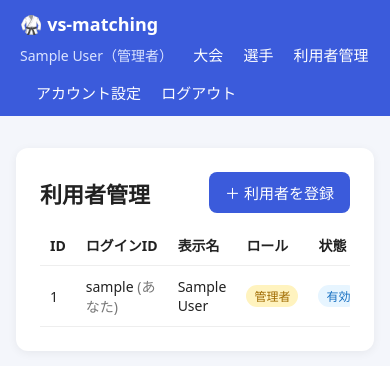
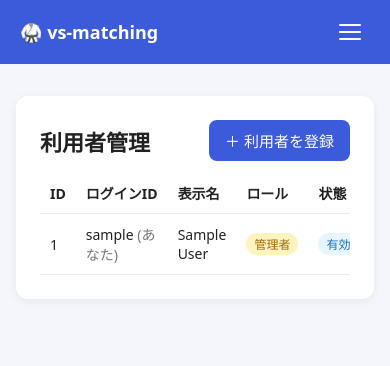
Before and after one commit to system-asayama/vs-matching, a Flask app: page /admin/users in a window 390 px wide. Shown: the top 366 px of the page. Run offline with Flask 3, Linux system fonts and the light colour scheme; the visitor is signed in with stand-in values (Sample User, id 1); tables that the repository leaves empty hold one stand-in row (values such as "Sample post").

Commit message:
feat: ヘッダーのナビをスマホ幅でハンバーガーメニューにする
- 768px 以下ではナビを折りたたみ、右上のボタンで開閉
- 開いている間は縦並びの大きなタップ領域で表示、外側タップ / Esc で閉じる
- aria-expanded / aria-label を切り替え、PC 幅は従来どおり横並び

Co-Authored-By: Claude Fable 5.1 <noreply@anthropic.com>
Claude-Session: https://claude.ai/code/session_01Ar1MPsGHNRHTUHPAkTskES

```diff
--- a/templates/base.html
+++ b/templates/base.html
@@ -11,11 +11,35 @@
     body { margin:0; font-family: system-ui, -apple-system, "Segoe UI", Roboto, sans-serif;
            background:var(--bg); color:var(--text); }
     header { background:var(--primary); color:#fff; padding:12px 20px;
-             display:flex; align-items:center; justify-content:space-between; flex-wrap:wrap; gap:8px; }
+             display:flex; align-items:center; justify-content:space-between; flex-wrap:wrap; gap:8px;
+             position:relative; }
     header a, header button.linklike { color:#fff; text-decoration:none; margin-left:16px;
              background:none; border:none; padding:0; font-size:15px; cursor:pointer; }
     header .brand { font-weight:700; font-size:18px; }
     header nav form { display:inline; }
+    header .who { color:#dbe4ff; font-size:14px; }
+    /* ハンバーガーボタン (スマホ幅のみ表示) */
+    .menu-toggle { display:none; background:none; border:none; margin:0; padding:6px; cursor:pointer;
+                   width:40px; height:40px; border-radius:8px; }
+    .menu-toggle:hover, .menu-toggle:focus-visible { background:rgba(255,255,255,.15); outline:none; }
+    .menu-toggle span { display:block; width:22px; height:2px; background:#fff; margin:5px auto;
+                        border-radius:2px; transition:transform .2s, opacity .2s; }
+    header.open .menu-toggle span:nth-child(1) { transform:translateY(7px) rotate(45deg); }
+    header.open .menu-toggle span:nth-child(2) { opacity:0; }
+    header.open .menu-toggle span:nth-child(3) { transform:translateY(-7px) rotate(-45deg); }
+    @media (max-width:768px) {
+      header { flex-wrap:nowrap; }
+      .menu-toggle { display:block; }
+      header nav { display:none; position:absolute; top:100%; left:0; right:0; z-index:100;
+                   background:var(--primary); padding:8px 0 12px; flex-direction:column;
+                   box-shadow:0 8px 16px rgba(0,0,0,.2); }
+      header.open nav { display:flex; }
+      header nav a, header nav button.linklike, header nav .who { display:block; width:100%;
+                   text-align:left; margin:0; padding:12px 20px; font-size:16px; }
+      header nav a:hover, header nav button.linklike:hover { background:rgba(255,255,255,.12); }
+      header nav .who { border-bottom:1px solid rgba(255,255,255,.25); margin-bottom:4px; }
+      header nav form { display:block; }
+    }
     .container { max-width:1100px; margin:32px auto; padding:0 16px; }
     .card { background:var(--card); border-radius:12px; padding:24px;
             box-shadow:0 2px 10px rgba(0,0,0,.06); margin-bottom:20px; }
@@ -82,11 +106,17 @@
   </style>
 </head>
 <body>
-  <header>
+  <header id="site-header">
     <span class="brand">🥋 vs-matching</span>
-    <nav>
+    {% if current_user %}
+    <button type="button" class="menu-toggle" id="menu-toggle" aria-label="メニューを開く"
+            aria-controls="site-nav" aria-expanded="false">
+      <span></span><span></span><span></span>
+    </button>
+    {% endif %}
+    <nav id="site-nav">
       {% if current_user %}
-        <span style="color:#dbe4ff; font-size:14px">{{ current_user.display_name }}（{{ current_user.role_label }}）</span>
+        <span class="who">{{ current_user.display_name }}（{{ current_user.role_label }}）</span>
         {% if current_user.is_admin %}
           <a href="{{ url_for('tournament.tournaments') }}">大会</a>
           <a href="{{ url_for('tournament.fighters') }}">選手</a>
@@ -109,5 +139,27 @@
     {% endwith %}
     {% block content %}{% endblock %}
   </div>
+  <script>
+    (function () {
+      var header = document.getElementById('site-header');
+      var toggle = document.getElementById('menu-toggle');
+      if (!toggle) return;
+      function setOpen(open) {
+        header.classList.toggle('open', open);
+        toggle.setAttribute('aria-expanded', open ? 'true' : 'false');
+        toggle.setAttribute('aria-label', open ? 'メニューを閉じる' : 'メニューを開く');
+      }
+      toggle.addEventListener('click', function () {
+        setOpen(!header.classList.contains('open'));
+      });
+      // メニューの外側をタップ / Esc キーで閉じる
+      document.addEventListener('click', function (e) {
+        if (header.classList.contains('open') && !header.contains(e.target)) setOpen(false);
+      });
+      document.addEventListener('keydown', function (e) {
+        if (e.key === 'Escape') setOpen(false);
+      });
+    })();
+  </script>
 </body>
 </html>
```
